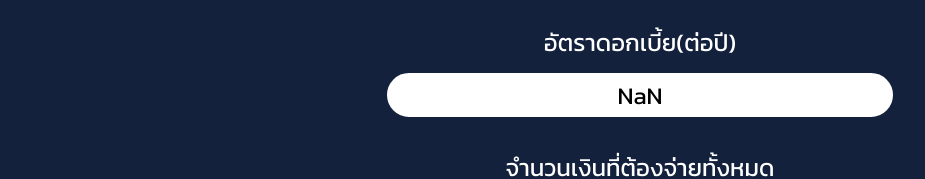
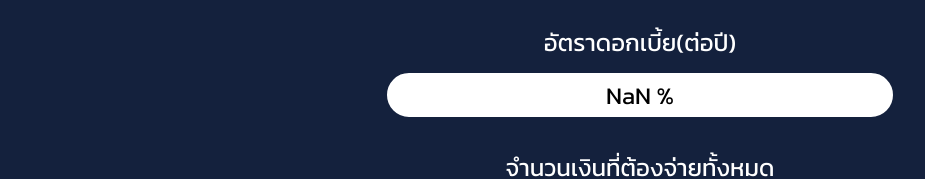
Before and after one commit to Jjenwit/crownfunding, a React (Create React App) app: page /yourloan in a window 1280 px wide. Shown: the part 459-638 px from the top of the page, without its empty margins (0-925 px from the left). Built offline with nearby package versions, Linux system fonts and the light colour scheme.

Commit message:
minor fix

```diff
--- a/src/pages/ํYourLoanPage/index.tsx
+++ b/src/pages/ํYourLoanPage/index.tsx
@@ -146,7 +146,7 @@ const YourLoanPage: React.FC = () => {
             <FormLabel htmlFor="interest">{'อัตราดอกเบี้ย(ต่อปี)'}</FormLabel>
             <FormInput
               id="interest"
-              value={parseFloat(interest).toFixed(2)}
+              value={(parseFloat(interest) * 100).toFixed(2) + ' %'}
               readOnly
             />
           </FormControl>
```
